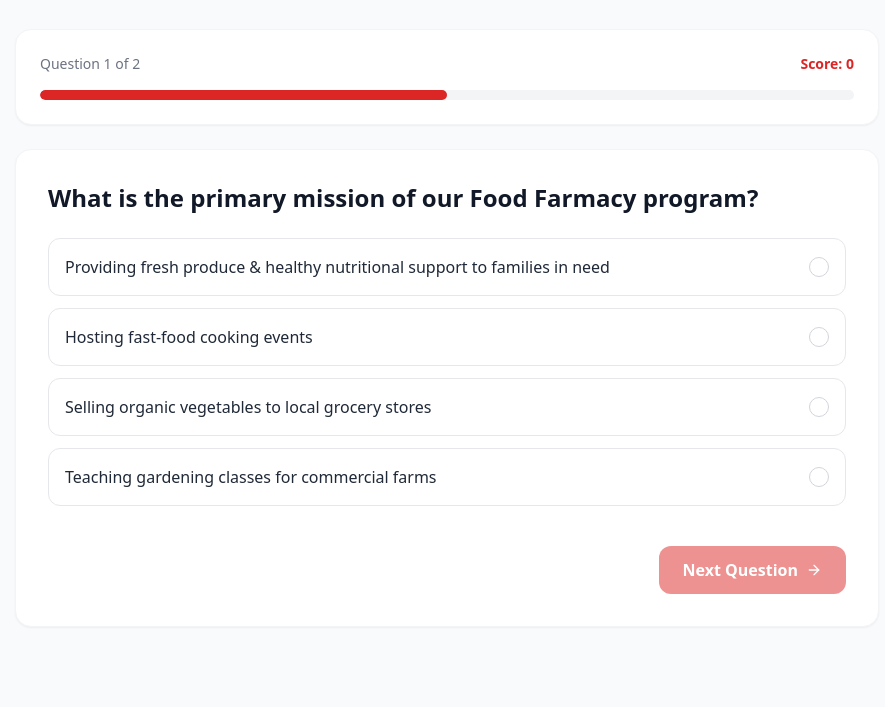
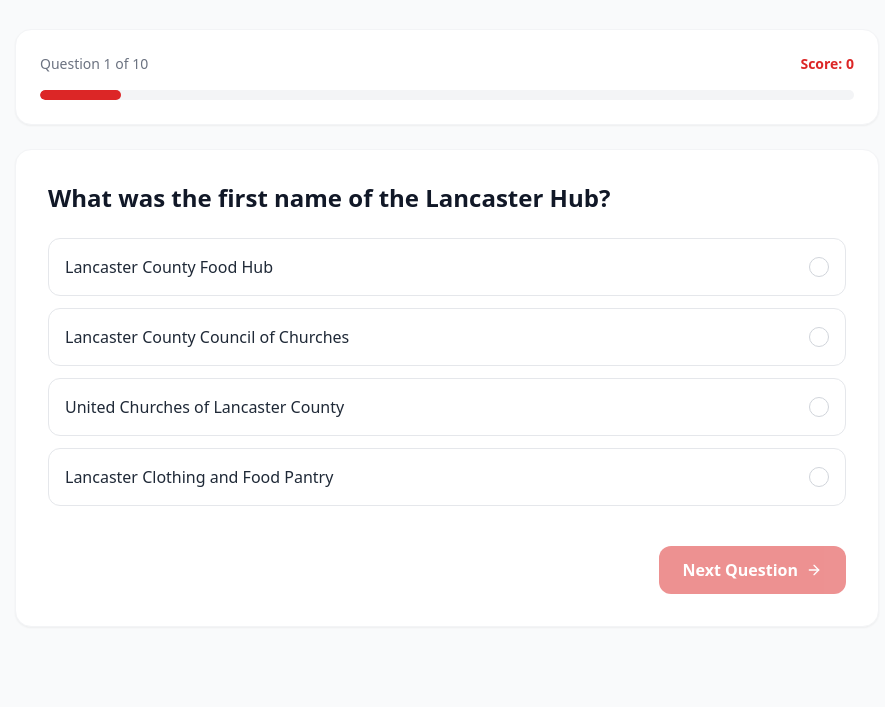
Before and after one commit to NIMBYsans/quiz, a plain HTML site: page index.html in a window 1280 px wide. Shown: the part 113-820 px from the top of the page, without its empty margins (193-1078 px from the left). Drawn offline with nearby package versions, Linux system fonts and the light colour scheme.

Commit message:
index.html

```diff
--- a/index.html
+++ b/index.html
@@ -3,7 +3,7 @@
 <head>
   <meta charset="UTF-8">
   <meta name="viewport" content="width=device-width, initial-scale=1.0">
-  <title>Interactive Quiz Application</title>
+  <title>Fall in love with the Lancaster Hub!</title>
   <!-- Tailwind CSS -->
   <script src="https://cdn.tailwindcss.com"></script>
   <!-- Canvas Confetti -->
@@ -37,8 +37,8 @@
 <body class="bg-gray-50 text-gray-800 min-h-screen font-sans antialiased pb-12">
 
   <div id="app" class="max-w-4xl mx-auto px-4 py-8">
-    <!-- Navigation / Header -->
-    <header class="flex flex-col sm:flex-row items-center justify-between gap-4 mb-8 bg-white p-4 rounded-2xl shadow-sm border border-gray-100">
+    <!-- Navigation / Header (Hidden when ?mode=take is passed in URL) -->
+    <header id="main-header" class="flex flex-col sm:flex-row items-center justify-between gap-4 mb-8 bg-white p-4 rounded-2xl shadow-sm border border-gray-100">
       <div class="flex items-center gap-3">
         <div id="brand-badge" class="w-10 h-10 rounded-xl flex items-center justify-center text-white font-bold text-xl shadow-md" style="background-color: var(--primary-color);">
           Q
@@ -63,11 +63,11 @@
       <!-- Quiz Progress Bar & Header -->
       <div class="bg-white rounded-2xl p-6 shadow-sm border border-gray-100 space-y-4">
         <div class="flex items-center justify-between text-sm font-medium text-gray-500">
-          <span id="quiz-progress-text">Question 1 of 5</span>
+          <span id="quiz-progress-text">Question 1 of 10</span>
           <span id="quiz-score-live" class="font-semibold custom-text-primary">Score: 0</span>
         </div>
         <div class="w-full bg-gray-100 rounded-full h-2.5 overflow-hidden">
-          <div id="quiz-progress-bar" class="h-full transition-all duration-300 rounded-full" style="width: 20%; background-color: var(--primary-color);"></div>
+          <div id="quiz-progress-bar" class="h-full transition-all duration-300 rounded-full" style="width: 10%; background-color: var(--primary-color);"></div>
         </div>
       </div>
 
@@ -90,8 +90,8 @@
           </div>
 
           <!-- Explanation Image Container (Shown on Answer) -->
-          <div id="explanation-image-container" class="hidden rounded-xl overflow-hidden max-h-72 border border-gray-200 mt-3 shadow-sm">
-            <img id="explanation-image-element" src="" alt="Explanation Visual" class="w-full h-full object-cover">
+          <div id="explanation-image-container" class="hidden rounded-xl overflow-hidden max-h-80 border border-gray-200 mt-3 shadow-sm">
+            <img id="explanation-image-element" src="" alt="Explanation Visual" class="w-full h-64 object-cover">
           </div>
         </div>
 
@@ -215,38 +215,142 @@
   </div>
 
   <script>
-    // Initial Quiz State
+    // Initial Quiz Data
     let quizData = {
-      title: "Lancaster Community Quiz",
-      subtitle: "Test your knowledge about our programs & impact",
+      title: "Fall in love with the Lancaster Hub!",
+      subtitle: "Think you know the Lancaster Hub? Test your knowledge!",
       primaryColor: "#dc2626",
       primaryHover: "#b91c1c",
       questions: [
         {
           id: 1,
-          question: "What is the primary mission of our Food Farmacy program?",
-          image: "https://images.unsplash.com/photo-1488521787991-ed7bbaae773c?auto=format&fit=crop&w=800&q=80",
+          question: "What was the first name of the Lancaster Hub?",
+          image: "https://lancasterhub.org/wp-content/uploads/10-years.png",
           options: [
-            "Providing fresh produce & healthy nutritional support to families in need",
-            "Hosting fast-food cooking events",
-            "Selling organic vegetables to local grocery stores",
-            "Teaching gardening classes for commercial farms"
+            "Lancaster County Food Hub",
+            "Lancaster County Council of Churches",
+            "United Churches of Lancaster County",
+            "Lancaster Clothing and Food Pantry"
           ],
-          correct: 0,
-          explanation: "The Food Farmacy provides nutritious food and health resources to local community members!"
+          correct: 2,
+          explanation: "The original name for the Lancaster Hub was the United Churches of Lancaster! The name was changed to the Lancaster county Council of Churches because it was getting confused with United Church of Christ."
         },
         {
           id: 2,
-          question: "How can volunteers get involved in supporting the community hub?",
-          image: "",
+          question: "When was the Lancaster Hub founded?",
+          image: "https://lancasterhub.org/wp-content/uploads/new-group-1947-scaled-1.png",
           options: [
-            "By donating clothing and fresh food items",
-            "By helping pack and distribute food boxes",
-            "By offering time to support outreach programs",
+            "1947",
+            "1943",
+            "1934",
+            "1956"
+          ],
+          correct: 0,
+          explanation: "In May of 1947, representatives from 38 charter member congregations formed the United Churches of Lancaster County, which would become the Lancaster Hub."
+        },
+        {
+          id: 1791295852160,
+          question: "What was the first community resource offered by the Lancaster Hub?",
+          image: "https://lancasterhub.org/wp-content/uploads/EG-tamara-scaled.jpg",
+          options: [
+            "Food pantry",
+            "Job training",
+            "Clothing bank",
+            "Help line"
+          ],
+          correct: 2,
+          explanation: "Beginning in 1947, the United Churches of Lancaster created a local network and clothing pantry to support recently arrived refugees from World War II."
+        },
+        {
+          id: 1791296000686,
+          question: "In the 1960s, the Lancaster Hub created a 24-hour phone helpline called CONTACT Lancaster. What service did this eventually become?",
+          image: "https://encrypted-tbn0.gstatic.com/images?q=tbn:ANd9GcQkv7FyqxXaMBYU9nWOhzqEMa3in06G_EyO-S6ljBBOvH1hdo4c49A-WgA&s=10",
+          options: [
+            "4-1-1",
+            "2-1-1",
+            "LancasterHelps",
+            "Red Rose Support"
+          ],
+          correct: 1,
+          explanation: "Managed by the United Way of Lancaster County, 2-1-1 provides services and information to residents across Lancaster County."
+        },
+        {
+          id: 1791296000886,
+          question: "How many pounds of food did the Lancaster Hub process in 2025?",
+          image: "https://images.pexels.com/photos/9599929/pexels-photo-9599929.jpeg",
+          options: [
+            "1 million pounds",
+            "800,000 pounds",
+            "1.2 million pounds",
+            "1.4 million pounds"
+          ],
+          correct: 3,
+          explanation: "Thanks to the extraordinary generosity of the Lancaster County community, the Lancaster Hub processed more than 1.4 million pounds of food to distribute to Neighbors."
+        },
+        {
+          id: 1791296001059,
+          question: "Put another way, how many fully-occupied school buses does that equate to?",
+          image: "https://images.pexels.com/photos/9599929/pexels-photo-9599929.jpeg",
+          options: [
+            "30 school buses",
+            "35 school buses",
+            "45 school buses",
+            "50 school buses"
+          ],
+          correct: 3,
+          explanation: "1.4 million pounds of food is equal to 50 school buses full of people! Thank you to all the Neighbors who have helped the Lancaster Hub grow."
+        },
+        {
+          id: 1791296001226,
+          question: "How many volunteers help the Lancaster Hub operate?",
+          image: "https://lancasterhub.org/wp-content/uploads/IMG_5683.jpg",
+          options: [
+            "~30",
+            "~140",
+            "~120",
+            "~50"
+          ],
+          correct: 1,
+          explanation: "The Hub is community-powered: than 140 volunteers help the Lancaster Hub run each day. The time given to the Hub is equal to nearly 9 full time employees! Thank you to our amazing volunteers!"
+        },
+        {
+          id: 1791296959879,
+          question: "Which service can Neighbors receive at the Lancaster Hub's 2nd floor day center?",
+          image: "https://lancasterhub.org/wp-content/uploads/doug-scaled.jpg",
+          options: [
+            "Getting government documents",
+            "Applying for housing",
+            "Applying for jobs",
             "All of the above"
           ],
           correct: 3,
-          explanation: "Volunteers support us through donations, food packing, and active program participation!"
+          explanation: "The Lancaster Hub's outreach navigators work with Neighbors of all experiences and circumstances to figure out the right next step towards thriving."
+        },
+        {
+          id: 1791296960207,
+          question: "Which service can Neighbors receive at the Lancaster Hub's 2nd floor day center (part 2!)",
+          image: "https://lancasterhub.org/wp-content/uploads/refresh-lancaster.jpg",
+          options: [
+            "Shower and hygiene",
+            "Haircuts",
+            "Physician consults",
+            "All of the above"
+          ],
+          correct: 3,
+          explanation: "The Lancaster Hub's day center partners with local services like Refresh Lancaster, LGH, and local salon owners to provide hygienic care to Neighbors."
+        },
+        {
+          id: 1791296960571,
+          question: "With your help and trust, the Lancaster Hub strives to be a doorway to dignity, hope and ____",
+          image: "https://lancasterhub.org/wp-content/uploads/huddle-cropped.png",
+          options: [
+            "Help",
+            "Stability",
+            "Balance",
+            "Happiness"
+          ],
+          correct: 1,
+          explanation: "The Lancaster Hub is rooted in belief that all Neighbors deserve the essentials of a fulfilling life, and that stability is the pivotal step to thriving."
         }
       ]
     };
@@ -255,14 +359,17 @@
     let score = 0;
     let selectedOption = null;
 
-    // Load saved quiz from localStorage if available
     document.addEventListener("DOMContentLoaded", () => {
-      const saved = localStorage.getItem("custom_quiz_data");
-      if (saved) {
-        try { quizData = JSON.parse(saved); } catch(e){}
-      }
       lucide.createIcons();
       applyColorTheme(quizData.primaryColor, quizData.primaryHover);
+
+      // Check if URL requests hiding the header/builder navigation
+      const urlParams = new URLSearchParams(window.location.search);
+      if (urlParams.get('mode') === 'take' || urlParams.get('hideNav') === 'true') {
+        const headerElem = document.getElementById("main-header");
+        if (headerElem) headerElem.style.display = 'none';
+      }
+
       renderTakeQuiz();
       renderBuilder();
     });
@@ -277,7 +384,6 @@
       quizData.primaryHover = hover;
       document.documentElement.style.setProperty('--primary-color', primary);
       document.documentElement.style.setProperty('--primary-hover', hover);
-      saveToLocalStorage();
     }
 
     // Export & Import Functions
@@ -301,7 +407,6 @@
           if (imported.title && Array.isArray(imported.questions)) {
             quizData = imported;
             applyColorTheme(quizData.primaryColor || "#dc2626", quizData.primaryHover || "#b91c1c");
-            saveToLocalStorage();
             renderTakeQuiz();
             renderBuilder();
             alert("Quiz loaded successfully!");
@@ -521,7 +626,6 @@
     function updateQuizMeta() {
       quizData.title = document.getElementById("builder-title").value;
       quizData.subtitle = document.getElementById("builder-subtitle").value;
-      saveToLocalStorage();
     }
 
     function addQuestion() {
@@ -533,7 +637,6 @@
         correct: 0,
         explanation: ""
       });
-      saveToLocalStorage();
       renderBuilder();
     }
 
@@ -543,15 +646,14 @@
         return;
       }
       quizData.questions.splice(index, 1);
-      saveToLocalStorage();
       renderBuilder();
     }
 
-    function updateQuestionText(qIndex, val) { quizData.questions[qIndex].question = val; saveToLocalStorage(); }
-    function updateQuestionImage(qIndex, val) { quizData.questions[qIndex].image = val; saveToLocalStorage(); }
-    function setCorrectAnswer(qIndex, oIndex) { quizData.questions[qIndex].correct = oIndex; saveToLocalStorage(); }
-    function updateOptionText(qIndex, oIndex, val) { quizData.questions[qIndex].options[oIndex] = val; saveToLocalStorage(); }
-    function updateExplanation(qIndex, val) { quizData.questions[qIndex].explanation = val; saveToLocalStorage(); }
+    function updateQuestionText(qIndex, val) { quizData.questions[qIndex].question = val; }
+    function updateQuestionImage(qIndex, val) { quizData.questions[qIndex].image = val; }
+    function setCorrectAnswer(qIndex, oIndex) { quizData.questions[qIndex].correct = oIndex; }
+    function updateOptionText(qIndex, oIndex, val) { quizData.questions[qIndex].options[oIndex] = val; }
+    function updateExplanation(qIndex, val) { quizData.questions[qIndex].explanation = val; }
   </script>
 </body>
 </html>
```
